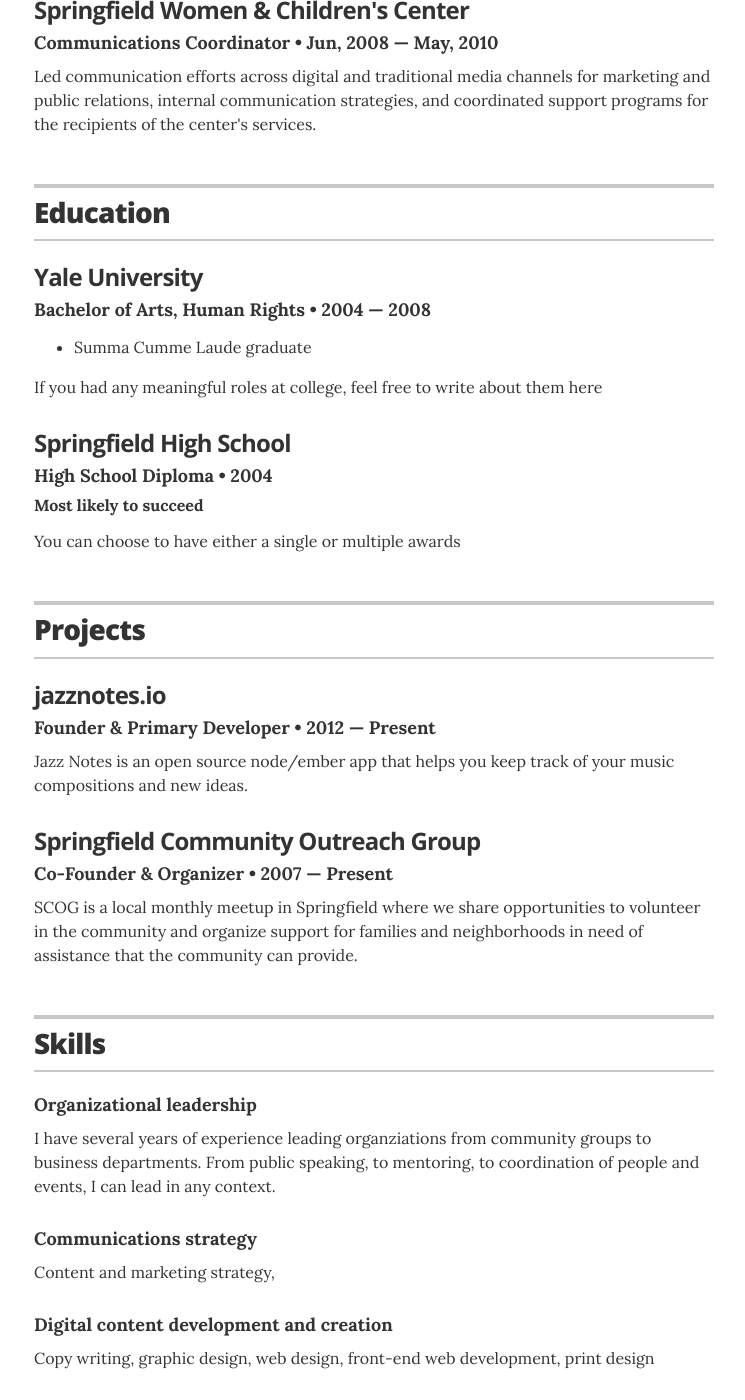
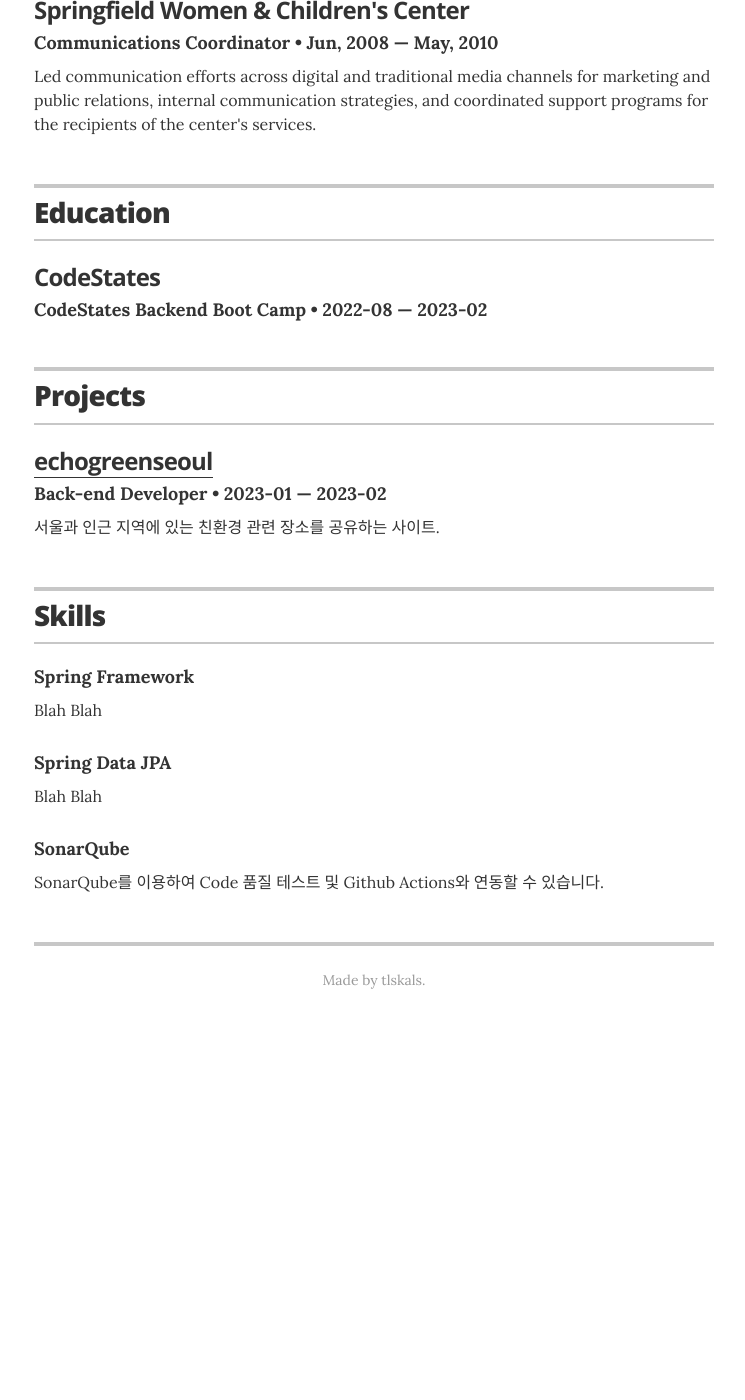
Before and after one commit to tlskals/tlskals.github.io, a Jekyll site: the page built from index.html, in a window 1280 px wide and 1400 px high, scrolled down 952 px. Shown: the whole window, without its empty margins (266-1011 px from the left). Built offline with Jekyll 4.4.1, drawn with Linux system fonts in a browser that asks for light colours; after the commit the page ends 1991 px from its top, so only the background shows below that; some of the changed text lies outside the part shown.

Commit message:
_config.yml

```diff
--- a/_config.yml
+++ b/_config.yml
@@ -10,7 +10,7 @@ sass:
 
 # Resume settings
 resume_avatar:                  "true"
-resume_name:                    "Jimin Choi"
+resume_name:                    "최지민"
 resume_title:                   "Junior Java Developer"
 
 # used for the contact button in _layouts/resume.html
@@ -49,7 +49,7 @@ resume_social_links:
 #  resume_twitter_url:           "http://twitter.com/jglovier"
 #  resume_dribbble_url:          "https://dribbble.com/jag"
   # resume_facebook_url:          "insert Facebook URL here"
-  resume_linkedin_url:          "https://www.linkedin.com/in/joelglovier"
+  resume_linkedin_url:          "https://www.linkedin.com/in/tlskals"
   # resume_instagram_url:         "insert your Instagram URL here"
   resume_website_url:           "https://tlskals.tistory.com"
 #  resume_medium_url:            "https://medium.com/@jglovier"
--- a/_data/education.yml
+++ b/_data/education.yml
@@ -1,13 +1,13 @@
 # Degree
-- degree: Bachelor of Arts, Human Rights
-  uni: Yale University
-  year: 2004 &mdash; 2008
-  awards:
-    - award: Summa Cumme Laude graduate
-  summary: If you had any meaningful roles at college, feel free to write about them here
+- degree: CodeStates Backend Boot Camp
+  uni: CodeStates
+  year: 2022-08 &mdash; 2023-02
+#  awards:
+#    - award: Summa Cumme Laude graduate
+#  summary: ㅋ
 
-- degree: High School Diploma
-  uni: Springfield High School
-  year: 2004
-  award: Most likely to succeed
-  summary: You can choose to have either a single or multiple awards
+#- degree: High School Diploma
+#  uni: Springfield High School
+#  year: 2004
+#  award: Most likely to succeed
+#  summary: You can choose to have either a single or multiple awards
--- a/_data/projects.yml
+++ b/_data/projects.yml
@@ -1,16 +1,8 @@
 # Projects
 # uncomment the urls if you wish to display them, and add your own URL
 
-# jazznotes.io
-- project: jazznotes.io
-  role: Founder & Primary Developer
-  duration: 2012 &mdash; Present
-  # url: "#"
-  description: Jazz Notes is an open source node/ember app that helps you keep track of your music compositions and new ideas.
-
-# Springfield Community Outreach Group
-- project: Springfield Community Outreach Group
-  role: Co-Founder & Organizer
-  duration: 2007 &mdash; Present
-  # url: "#"
-  description: SCOG is a local monthly meetup in Springfield where we share opportunities to volunteer in the community and organize support for families and neighborhoods in need of assistance that the community can provide.
+- project: echogreenseoul
+  role: Back-end Developer
+  duration: 2023-01 &mdash; 2023-02
+  url: "https://echogreenseoul.site/"
+  description: 서울과 인근 지역에 있는 친환경 관련 장소를 공유하는 사이트.
--- a/_data/skills.yml
+++ b/_data/skills.yml
@@ -1,12 +1,12 @@
 # Skills
 # Organizational leadership
-- skill: Organizational leadership
-  description: I have several years of experience leading organziations from community groups to business departments. From public speaking, to mentoring, to coordination of people and events, I can lead in any context.
+- skill: Spring Framework
+  description: Blah Blah
 
 # Communications strategy
-- skill: Communications strategy
-  description: Content and marketing strategy,
+- skill: Spring Data JPA
+  description: Blah Blah
 
 # Digital content development and creation
-- skill: Digital content development and creation
-  description: Copy writing, graphic design, web design, front-end web development, print design
+- skill: SonarQube
+  description: SonarQube를 이용하여 Code 품질 테스트 및 Github Actions와 연동할 수 있습니다.
--- a/_layouts/resume.html
+++ b/_layouts/resume.html
@@ -232,8 +232,7 @@
       {% endif %}
 
       <footer class="page-footer">
-        <p class="footer-line">Made by <a href="http://twitter.com/jglovier">@jglovier</a>. Fork me on <a href="https://github.com/jglovier/resume-template">GitHub</a>.</p>
-        <p class="footer-line">If this is your live resume, you can modify or remove this part. ;-)</p>
+        <p class="footer-line">Made by tlskals</a>.
       </footer>
 
     </div>
```
